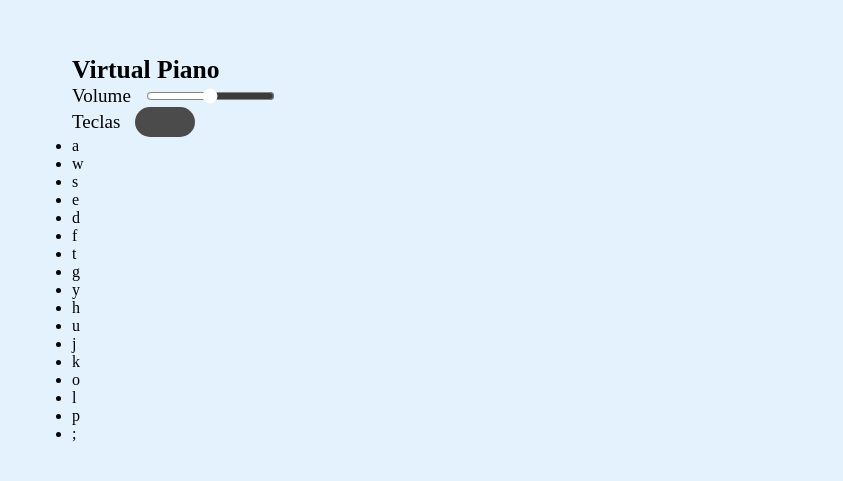
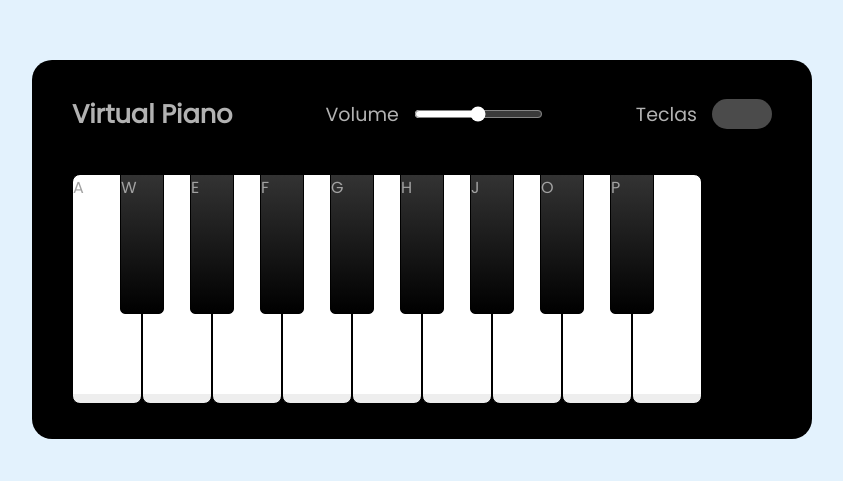
Before and after one commit to sidneiandre/piano-com-javascript, a plain HTML site: page index.html in a window 1280 px wide. Shown: the part 151-632 px from the top of the page, without its empty margins (218-1061 px from the left). Drawn offline with Linux system fonts and the light colour scheme.

Commit message:
segundo commit

```diff
--- a/index.html
+++ b/index.html
@@ -3,8 +3,17 @@
 <head>
     <meta charset="UTF-8">
     <meta name="viewport" content="width=device-width, initial-scale=1.0">
+    <!-- styles -->
     <link rel="stylesheet" href="./src/styles/reset.css">
     <link rel="stylesheet" href="./src/styles/main.css">
+
+    <!-- fonts -->
+     <link rel="preconnect" href="https://fonts.googleapis.com">
+     <link rel="preconnect" href="https://fonts.gstatic.com"crossorigin>
+     <link
+     href="https://fonts.googleapis.com/css2?family=Poppins:ital,
+     wght@0,100;0,200;0,400;0,700;1,100;1,200;1,300;1,400&display=swap"
+     rel="stylesheet">
 
     <title>Piano Simulator</title>
 </head>
@@ -20,27 +29,27 @@
             </div>
         </header>
         <ul class="piano-keys">
-            <li class="key white">a<span></span></li>
-            <li class="key black">w<span></span></li>
-            <li class="key white">s<span></span></li>
-            <li class="key black">e<span></span></li>
-            <li class="key white">d<span></span></li>
-            <li class="key black">f<span></span></li>
-            <li class="key white">t<span></span></li>
-            <li class="key black">g<span></span></li>
-            <li class="key white">y<span></span></li>
-            <li class="key black">h<span></span></li>
-            <li class="key white">u<span></span></li>
-            <li class="key black">j<span></span></li>
-            <li class="key white">k<span></span></li>
-            <li class="key black">o<span></span></li>
-            <li class="key white">l<span></span></li>
-            <li class="key black">p<span></span></li>
-            <li class="key white">;<span></span></li>
+            <li class="key white" data-key="a">a<span></span></li>
+            <li class="key black" data-key="w">w<span></span></li>
+            <li class="key white" data-key="s">s<span></span></li>
+            <li class="key black" data-key="e">e<span></span></li>
+            <li class="key white" data-key="d">d<span></span></li>
+            <li class="key black" data-key="f">f<span></span></li>
+            <li class="key white" data-key="t">t<span></span></li>
+            <li class="key black" data-key="g">g<span></span></li>
+            <li class="key white" data-key="y">y<span></span></li>
+            <li class="key black" data-key="h">h<span></span></li>
+            <li class="key white" data-key="u">u<span></span></li>
+            <li class="key black" data-key="j">j<span></span></li>
+            <li class="key white" data-key="k">k<span></span></li>
+            <li class="key black" data-key="o">o<span></span></li>
+            <li class="key white" data-key="l">l<span></span></li>
+            <li class="key black" data-key="p">p<span></span></li>
+            <li class="key white" data-key=";">;<span></span></li>
         </ul>
 
     </div>
 
-    <script src="./src/scripts/engine.js"></script>
+    <script src="./src/scripts/engine.js" defer></script>
 </body>
 </html>
--- a/src/styles/main.css
+++ b/src/styles/main.css
@@ -4,12 +4,21 @@ body {
     justify-content: center;
     min-height: 100vh;
     background-color: #e3f2fd;
+    color: #fff;
 }
 
 .container {
     width: 780px;
     border-radius: 20px;
     padding: 35px 40px;
+    background-color: black;
+}
+
+.container header {
+    color: #b2b2b2;
+    display: flex;
+    align-items: center;
+    justify-content: space-between;
 }
 
 header h2 {
@@ -40,3 +49,71 @@ header .column span {
     cursor: pointer;
     position: relative;
 }
+
+.keys-check input ::before {
+    content: "";
+    height: 20px;
+    width: 20px;
+    background-color: #8c8c8c;
+    top: 50%;
+    left: 0.3rem;
+    border-radius: inherit;
+    position: absolute;
+    transform: translateY(-50%);
+    transition: all 0.3s ease;
+}
+
+.keys-check input:checked::before {
+    left: 2.1rem;
+    background-color: #fff;
+}
+
+.piano-keys {
+    display: flex;
+    margin-top: 40px;
+}
+
+.piano-keys .key {
+    cursor: pointer;
+    user-select: none;
+    list-style: none;
+    color: #a2a2a2;
+    position: relative;
+    text-transform: uppercase;
+}
+
+.piano-keys .white {
+    width: 70px;
+    height: 230px;
+    border: 1px solid black;
+    border-radius: 8px;
+    background: linear-gradient(#fff 96%, #eee 4%);
+}
+
+.piano-keys .black {
+    width: 44px;
+    height: 140px;
+    z-index: 2;
+    margin: 0 -22px 0 -22px;
+    border: 1px solid black;
+    border-radius: 0 0 5px 5px;
+    background: linear-gradient(#333, #000);
+}
+
+.piano-keys span {
+    position: absolute;
+    bottom: 20px;
+    width: 100%;
+    text-align: center;
+    font-size: 1.13rem;
+}
+
+.piano-keys .white:active {
+    box-shadow: inset -5px 5px 20px rgba(0, 0, 0, 0.2);
+    background: linear-gradient(to bottom #fff 0%, #eee 100%);
+}
+
+.piano-keys .black:active {
+    box-shadow: inset -5px 5px 10px rgba(255, 255, 255, 0.1);
+    background: linear-gradient(to bottom #fff, #434343);
+}
--- a/src/styles/reset.css
+++ b/src/styles/reset.css
@@ -3,4 +3,5 @@
     padding: 0;
     box-sizing: border-box;
     outline: none;
+    font-family: "poppins", sans-serif;
 }
```
Also changed, not shown: src/styles/engine.js (+7 -0 lines).
